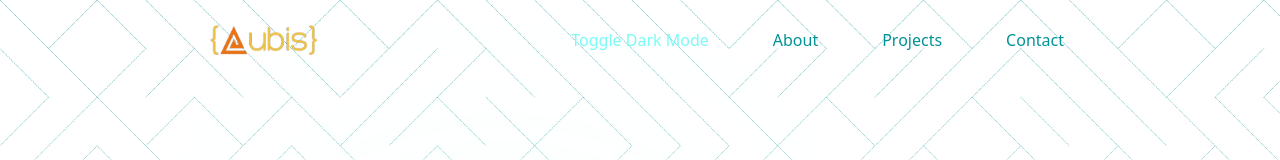
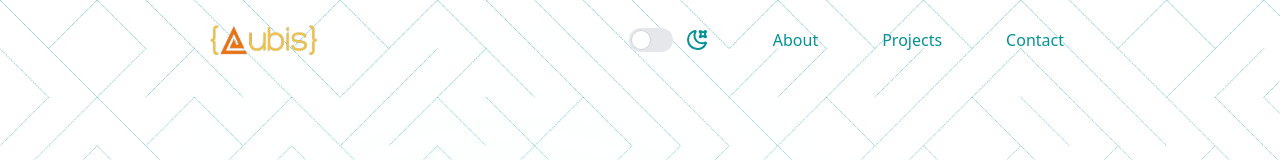
Before and after one commit to AubisDev/new-portfolio, a React (Vite) app: page / in a window 1280 px wide. Shown: the top 160 px of the page. Built offline with nearby package versions, Linux system fonts and the light colour scheme; what tailwindcss-animated would draw is missing.

Commit message:
feat: dark mode icons aded

```diff
--- a/src/components/ToggleDarkMode.tsx
+++ b/src/components/ToggleDarkMode.tsx
@@ -1,4 +1,6 @@
 import { useState, useEffect } from 'react'
+import lightModeIcon from '@/assets/svg/lightmode.svg'
+import darkModeIcon from '@/assets/svg/darkmode.svg'
 
 const ToggleDarkMode = () => {
   const [mode, setMode] = useState('light')
@@ -18,9 +20,25 @@
   }
 
   return (
-    <button onClick={handleClick} className='text-dark_orange dark:text-white'>
-      {mode === 'light' ? 'Toggle Dark Mode' : 'Toggle Light Mode'}
-    </button>
+    <div className='relative flex flex-row'>
+      <label className='relative inline-flex items-center cursor-pointer'>
+        <input
+          type='checkbox'
+          value=''
+          className='sr-only peer'
+          onClick={() => handleClick()}
+        />
+        <div className="w-11 h-6 bg-gray-200 peer-focus:outline-none peer-focus:ring-2 peer-focus:ring-blue-300 dark:peer-focus:ring-blue-800 rounded-full peer dark:bg-gray-700 peer-checked:after:translate-x-full peer-checked:after:border-white after:content-[''] after:absolute after:top-[2px] after:left-[2px] after:bg-white after:border-gray-300 after:border after:rounded-full after:h-5 after:w-5 after:transition-all dark:border-gray-600 peer-checked:bg-blue-600"></div>
+        <span className='ml-3 text-sm font-medium text-gray-900 dark:text-gray-300'>
+          {' '}
+          {mode === 'light' ? (
+            <img src={darkModeIcon} alt='light mode icon' />
+          ) : (
+            <img src={lightModeIcon} alt='light mode icon' />
+          )}
+        </span>
+      </label>
+    </div>
   )
 }
 
```
Also changed, not shown: src/assets/svg/darkmode.svg (added), src/assets/svg/lightmode.svg (added).
